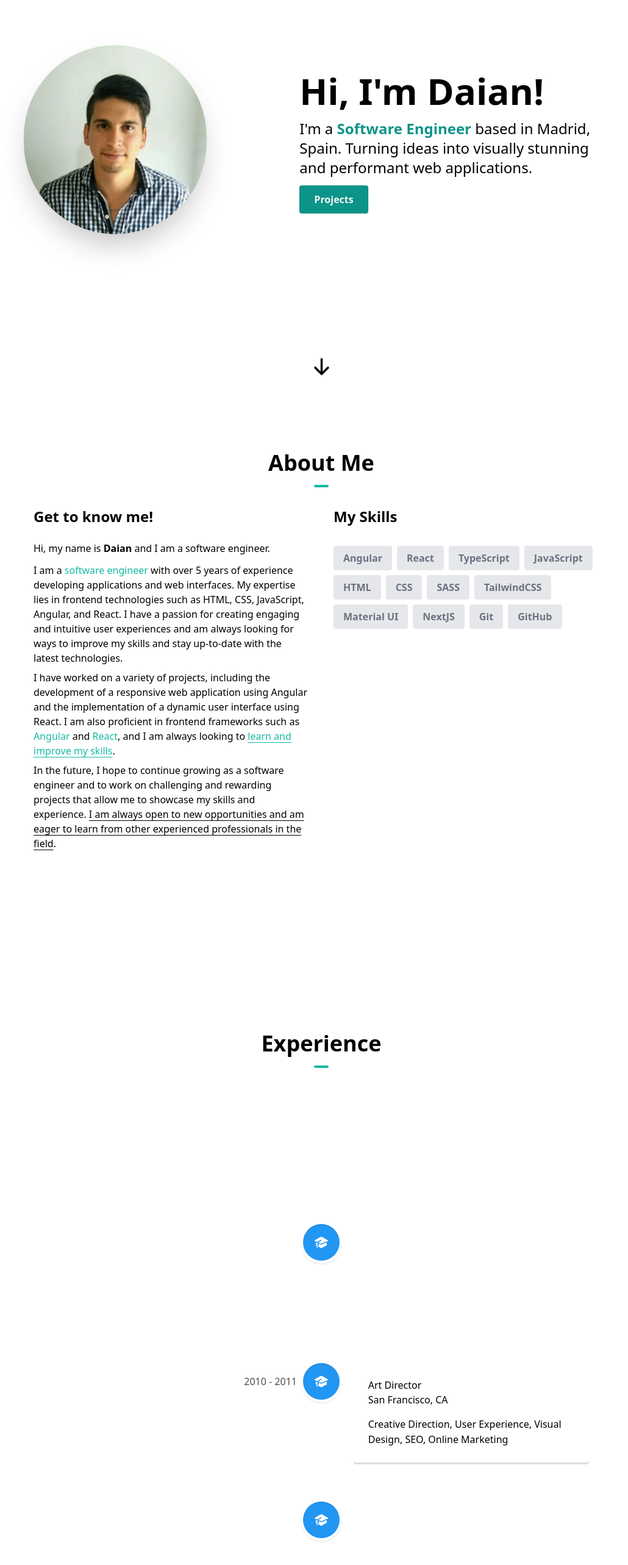
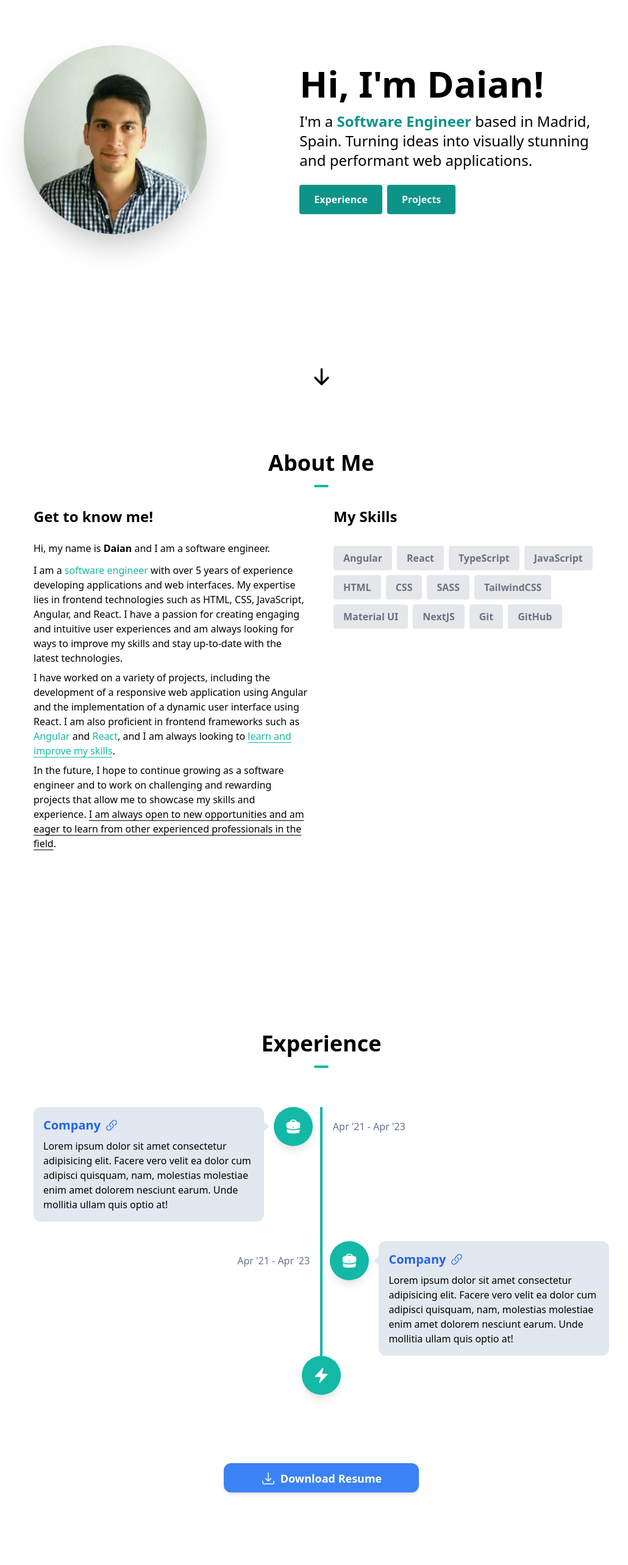
Before and after one commit to SDaian/ds-theme-portfolio, a Next.js app: page / in a window 1280 px wide. Shown: the part 206-2772 px from the top of the page at 61% size, without its empty margins (113-1143 px from the left). Built offline with nearby package versions, Linux system fonts and the light colour scheme.

Commit message:
Updated metadata + updated experience section

```diff
--- a/app/head.tsx
+++ /dev/null
@@ -1,13 +0,0 @@
-export default function Head() {
-  return (
-    <>
-      <title>{`Daian Scuarissi | Software Engineer | Frontend Developer`}</title>
-      <meta content="width=device-width, initial-scale=1" name="viewport" />
-      <meta name="description" content="Software Engineer based in Madrid, Spain. Turning ideas into visually stunning and performant web applications using Angular or React." />
-      <meta name="keywords" content="personal website, daian scuarissi, angular, react, frontend development, contact me" />
-      <link rel="canonical" href="https://daian-scuarissi.vercel.app/" />
-      <meta property="og:title" content="Daian Scuarissi - Software Engineer" />
-      <link rel="icon" href="/favicon.ico" />
-    </>
-  )
-}
--- a/app/layout.tsx
+++ b/app/layout.tsx
@@ -13,7 +13,6 @@ export default function RootLayout({
 }) {
   return (
     <html lang='en'>
-      <head />
       <body className='transition-colors duration-300'>
         <ThemeProvider enableSystem={true} attribute='class'>
           <Navbar />
--- a/app/page.tsx
+++ b/app/page.tsx
@@ -1,15 +1,39 @@
-import AboutSection from "@/components/AboutSection";
-import ContactSection from "@/components/ContactSection";
-import ExperienceSection from "@/components/ExperienceSection";
-import HeroSection from "@/components/HeroSection";
+import { Metadata } from 'next';
+
+import AboutSection from '@/components/AboutSection';
+import ContactSection from '@/components/ContactSection';
+import ExperienceSection from '@/components/ExperienceSection';
+import HeroSection from '@/components/HeroSection';
+
+export const metadata: Metadata = {
+  title: 'Daian Scuarissi | Software Engineer | Frontend Developer',
+  description:
+    'Software Engineer based in Madrid, Spain. Turning ideas into visually stunning and performant web applications using Angular or React.',
+  keywords: [
+    'personal website',
+    'daian scuarissi',
+    'angular',
+    'react',
+    'software engineer',
+    'frontend development',
+    'contact me',
+  ],
+  openGraph: {
+    title: 'Daian Scuarissi - Software Engineer',
+    siteName: 'Daian Scuarissi - Software Engineer',
+  },
+  alternates: {
+    canonical: 'https://daian-scuarissi.vercel.app/'
+  }
+};
 
 export default function Home() {
   return (
-    <main className="mx-auto max-w-3xl px-4 sm:px-6 md:max-w-5xl">
+    <main className='mx-auto max-w-3xl px-4 sm:px-6 md:max-w-5xl'>
       <HeroSection />
       <AboutSection />
       <ExperienceSection />
       <ContactSection />
     </main>
-  )
+  );
 }
--- a/components/ExperienceSection.tsx
+++ b/components/ExperienceSection.tsx
@@ -5,9 +5,27 @@ import {
 } from 'react-vertical-timeline-component';
 import 'react-vertical-timeline-component/style.min.css';
 
-import { HiAcademicCap } from 'react-icons/hi2';
+import { useEffect, useRef } from 'react';
+import { HiBriefcase, HiBolt, HiLink } from 'react-icons/hi2';
+import { motion, useAnimation, useInView } from 'framer-motion';
+import { ResumeButton } from './ResumeButton';
 
 const ExperienceSection = () => {
+  const array = [1, 2];
+
+  const ref = useRef(null);
+  const controls = useAnimation();
+  const isInView = useInView(ref, { once: true });
+
+  useEffect(() => {
+    if (isInView) {
+      controls.start('visible');
+    } else {
+      controls.start('hidden');
+    }
+    console.log('Element is in view: ', isInView);
+  }, [controls, isInView]);
+
   return (
     <section aria-label='experience' id='experience'>
       <div className='my-12 pb-12 md:pt-16 md:pb-40'>
@@ -15,8 +33,63 @@ const ExperienceSection = () => {
           Experience
           <hr className='w-6 h-1 mx-auto my-4 bg-teal-500 border-0 rounded'></hr>
         </h2>
+
+        <section className='overflow-hidden md:px-4 md:py-12'>
+          <div className='container max-w-5xl mx-auto p-0 relative timelineVertical'>
+            {array.map((item, i) => (
+              <motion.div
+                ref={ref}
+                // initial={{
+                //   x: isInView ? (i % 2 === 0 ? -50 : 50) : '',
+                //   opacity: isInView ? 1 : 0,
+                //   scale: 0.5,
+                // }}
+                animate={controls}
+                initial='hidden'
+                transition={{ duration: 0.6 }}
+                variants={{
+                  visible: { x: 0, opacity: 1, scale: 1 },
+                  hidden: { x: i % 2 === 0 ? -50 : 50, opacity: 0, scale: 0.5 },
+                }}
+                // initial='hidden'
+                // variants={{
+                //   visible: { x: i % 2 === 0 ? -50 : 50, opacity: 1, scale: 0.5 },
+                //   hidden: { opacity: 0, scale: 0 },
+                // }}
+                // animate={{ x: 0, opacity: 1, scale: 1 }}
+                // transition={{ duration: 0.9 }}
+                key={i}
+                className='timeline-item relative flex md:even:flex-row-reverse mb-8'
+              >
+                <div className='image flex items-center justify-center md:order-1 shrink-0 w-16 h-16 shadow-lg rounded-full bg-teal-500'>
+                  <HiBriefcase className='inline-block text-white w-7 h-7' />
+                </div>
+                <div className='relative content bg-slate-200 p-4 grow md:grow-0 md:w-2/5 ribbon rounded-xl'>
+                  <h3 className='text-blue-600 font-semibold cursor-pointer flex items-center gap-2 text-xl mb-2'>Company <HiLink /></h3>
+                  <p>
+                    Lorem ipsum dolor sit amet consectetur adipisicing elit.
+                    Facere vero velit ea dolor cum adipisci quisquam, nam,
+                    molestias molestiae enim amet dolorem nesciunt earum. Unde
+                    mollitia ullam quis optio at!
+                  </p>
+                  <div className='flex justify-between items-center'>
+                    <span className='date absolute w-full top-5 text-slate-500 text-sm md:text-base'>
+                      Apr &#39;21 - Apr &#39;23
+                    </span>
+                  </div>
+                </div>
+              </motion.div>
+            ))}
+          </div>
+          <div className='hidden md:flex items-center justify-center p-4 mt-[-3rem]'>
+            <div className='flex items-center justify-center w-16 h-16 shadow-lg rounded-full bg-teal-500'>
+              <HiBolt className='inline-block text-white w-7 h-7' />
+            </div>
+          </div>
+        </section>
+        <ResumeButton />
       </div>
-      <VerticalTimeline layout='2-columns'>
+      {/* <VerticalTimeline layout='2-columns'>
         <VerticalTimelineElement
           className='vertical-timeline-element--work'
           contentStyle={{ background: 'rgb(33, 150, 243)', color: '#fff' }}
@@ -113,7 +186,7 @@ const ExperienceSection = () => {
           iconStyle={{ background: 'rgb(16, 204, 82)', color: '#fff' }}
           icon={<HiAcademicCap />}
         />
-      </VerticalTimeline>
+      </VerticalTimeline> */}
     </section>
   );
 };
--- a/components/HeroSection.tsx
+++ b/components/HeroSection.tsx
@@ -26,9 +26,21 @@ const HeroSection = () => {
             <span className='font-semibold text-teal-600'>
               Software Engineer{' '}
             </span>
-            based in Madrid, Spain. Turning ideas into visually stunning and performant web applications.
-
+            based in Madrid, Spain. Turning ideas into visually stunning and
+            performant web applications.
           </p>
+          <div className='flex justify-center md:justify-start gap-2'>
+            <Link
+              to='experience'
+              className='text-neutral-100 font-semibold px-6 py-3 bg-teal-600 rounded shadow hover:bg-teal-700 cursor-pointer'
+              activeClass='active'
+              spy={true}
+              smooth={true}
+              offset={-100}
+              duration={500}
+            >
+              Experience
+            </Link>
             <Link
               to='projects'
               className='text-neutral-100 font-semibold px-6 py-3 bg-teal-600 rounded shadow hover:bg-teal-700 cursor-pointer'
@@ -42,6 +54,7 @@ const HeroSection = () => {
             </Link>
           </div>
         </div>
+      </div>
       <div className='flex flex-row justify-center'>
         <Link to='about' activeClass='active'>
           <HiArrowDown size={35} className='animate-bounce' />
--- a/components/Navbar/Data/NavItems.ts
+++ b/components/Navbar/Data/NavItems.ts
@@ -10,8 +10,8 @@ export const NAV_ITEMS: NavItem[] = [
     page: 'about',
   },
   {
-    label: 'Projects',
-    page: 'projects',
+    label: 'Experience',
+    page: 'experience',
   },
   {
     label: 'Contact',
--- /dev/null
+++ b/components/ResumeButton.tsx
@@ -0,0 +1,24 @@
+import { HiArrowDownTray } from 'react-icons/hi2';
+
+export const ResumeButton = () => {
+  return (
+    <section className='mt-12 flex items-center justify-center'>
+      <a
+        href='/Resume-Daian_Scuarissi.pdf'
+        target='_blank'
+        rel='noopener noreferrer'
+      >
+        {/* <button className='buttonResume overflow-hidden relative cursor-pointer p-8 w-80 h-8 rounded-2xl shadow-lg flex items-center justify-center'></button> */}
+        <button
+          type='button'
+          data-te-ripple-init
+          data-te-ripple-color='light'
+          className='w-80 h-12 flex items-center justify-center rounded-xl bg-blue-500 px-6 pt-2.5 pb-2 text-lg font-semibold leading-normal text-white shadow-md transition duration-150 ease-in-out hover:bg-primary-700 hover:shadow-lg focus:bg-primary-700 focus:shadow-lg focus:outline-none focus:ring-0 active:bg-primary-800 active:shadow-lg'
+        >
+          <HiArrowDownTray className='mr-2 h-6 w-6' />
+          Download Resume
+        </button>
+      </a>
+    </section>
+  );
+};
--- a/styles/globals.css
+++ b/styles/globals.css
@@ -19,4 +19,56 @@
   .navbarButton {
     @apply transition block lg:inline-block text-neutral-900 hover:text-neutral-500 dark:text-neutral-100 cursor-pointer;
   }
+
+  .timelineVertical {
+    @apply md:before:content-[''] md:before:absolute before:top-0 before:left-0 md:before:left-2/4 before:w-[4px] before:h-full before:bg-teal-500 before:translate-x-[-50%];
+  }
+
+  .ribbon {
+    @apply before:content-[''] before:absolute before:border-8 before:border-transparent before:top-6 before:w-0 before:h-0;
+  }
+
+  .timeline-item:nth-child(odd) .date {
+    @apply left-[145px] md:left-[130%];
+  }
+
+  .timeline-item:nth-child(even) .date {
+    @apply left-[145px] md:left-[-130%] md:text-right;
+  }
+
+  .timeline-item:nth-child(odd) .image {
+    @apply mr-4 md:mr-0 md:ml-4;
+  }
+
+  .timeline-item:nth-child(even) .image {
+    @apply mr-4;
+  }
+
+  .timeline-item:nth-child(odd) .ribbon {
+    @apply before:right-full before:border-r-slate-200 md:before:border-r-0 md:before:left-full md:before:border-l-slate-200;
+  }
+
+  .timeline-item:nth-child(even) .ribbon {
+    @apply before:right-full before:border-r-slate-200;
+  }
+
+  .buttonResume {
+    @apply before:content-[''] before:absolute before:w-[110%] before:h-[350%] before:bg-gradient-to-r before:from-teal-300 before:to-teal-700
+    after:content-['Download_Resume'] after:absolute after:flex after:items-center after:justify-center
+    after:text-xl after:text-black after:w-[96%] after:h-[86%] after:bg-white after:font-semibold;
+  }
+
+  .buttonResume::after {
+    border-radius: 0.4em;
+  }
+
+  .buttonResume:hover::before{
+    @apply animate-pulse;
+  }
+
+  @keyframes spin {
+    to{
+      transform: rotate(360deg);
+    }
+  }
 }
```
Also changed, not shown: 1 other file (tests, documents, lock files or other folders). Lines whose indentation alone changed are shown as unchanged.
